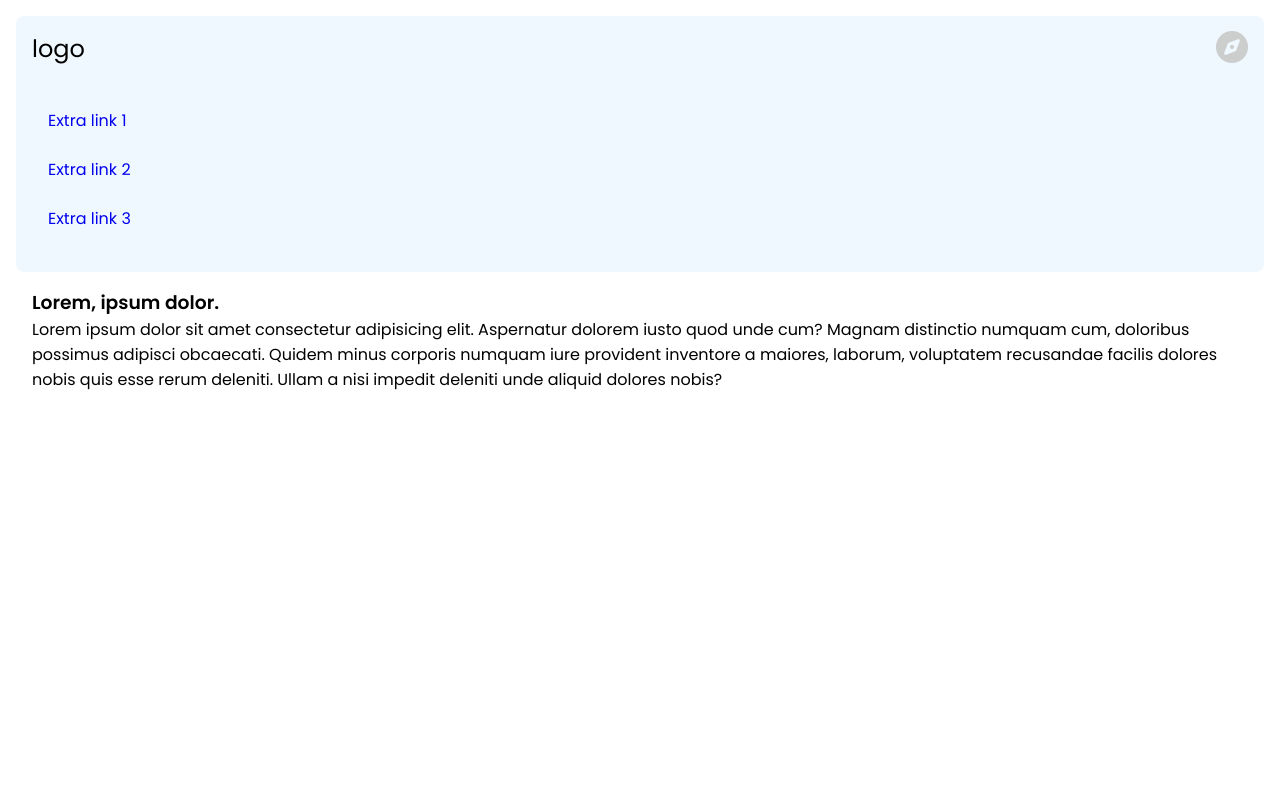
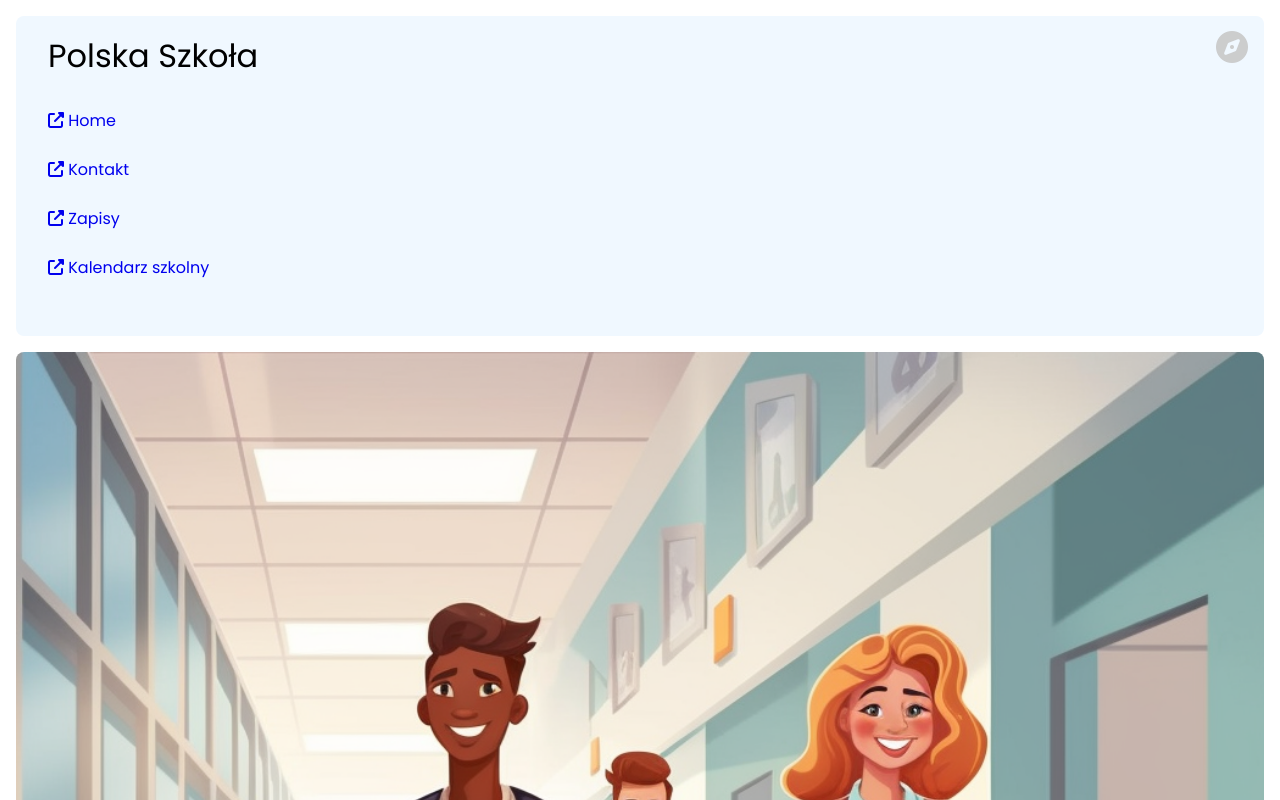
Before and after one commit to Kayetic/Polish-Website, a plain HTML site: page index.html in a window 1280 px wide. Both pictures are taken after a click on the link 1232 px from the left and 48 px from the top of the page. Shown: the top 800 px of the page. Drawn offline with Linux system fonts and the light colour scheme.

Commit message:
added meaningful extra links and a placeholder midjourney image

```diff
--- a/index.html
+++ b/index.html
@@ -13,20 +13,27 @@
   <body>
     <div class="navbar">
       <div class="nav top-bar">
-        <p class="logo">logo</p>
+        <p class="logo">Polska Szkoła</p>
         <a href="#" class="menu">
           <i class="fa-solid fa-compass"></i>
         </a>
       </div>
       <div class="nav bottom-bar">
-        <a href="#">Extra link 1</a>
-        <a href="#">Extra link 2</a>
-        <a href="#">Extra link 3</a>
+        <a href="#"><i class="fa-solid fa-up-right-from-square"></i> Home</a>
+        <a href="#"><i class="fa-solid fa-up-right-from-square"></i> Kontakt</a>
+        <a href="#"><i class="fa-solid fa-up-right-from-square"></i> Zapisy</a>
+        <a href="#"
+          ><i class="fa-solid fa-up-right-from-square"></i> Kalendarz szkolny</a
+        >
       </div>
     </div>
 
     <script src="index.js"></script>
   </body>
+  <img
+    src="images/students_walking.png"
+    alt="students walking down a corridor, smiling, charming character illustrations"
+  />
   <section class="hero">
     <h3>Lorem, ipsum dolor.</h3>
     <p>
--- a/index.js
+++ b/index.js
@@ -1,5 +1,6 @@
 const hamburgerMenu = document.querySelector(".menu");
 const navbar = document.querySelector(".navbar");
+const logo = document.querySelector(".logo");
 
 // setting height of top-bar element to the same height as navbar to avoid using max-height so that animations work properly
 const navbarHeight = navbar.clientHeight;
@@ -9,9 +10,15 @@ topBar.style.height = `${navbarHeight}px`;
 let expanded = false; // set to false initially
 hamburgerMenu.addEventListener("click", () => {
   if (expanded) {
-    navbar.style.height = "4rem"; // Adjust max-height here
+    navbar.style.height = "4rem";
+    logo.style.fontSize = "1.5rem";
+    logo.style.marginLeft = "0";
+    logo.style.marginTop = "0";
   } else {
-    navbar.style.height = "16rem"; // And here
+    navbar.style.height = "20rem";
+    logo.style.fontSize = "2rem";
+    logo.style.marginLeft = "1rem";
+    logo.style.marginTop = "1rem";
   }
   navbar.classList.toggle("expanded");
   expanded = !expanded;
```
Also changed, not shown: images/students_walking.png (added).
